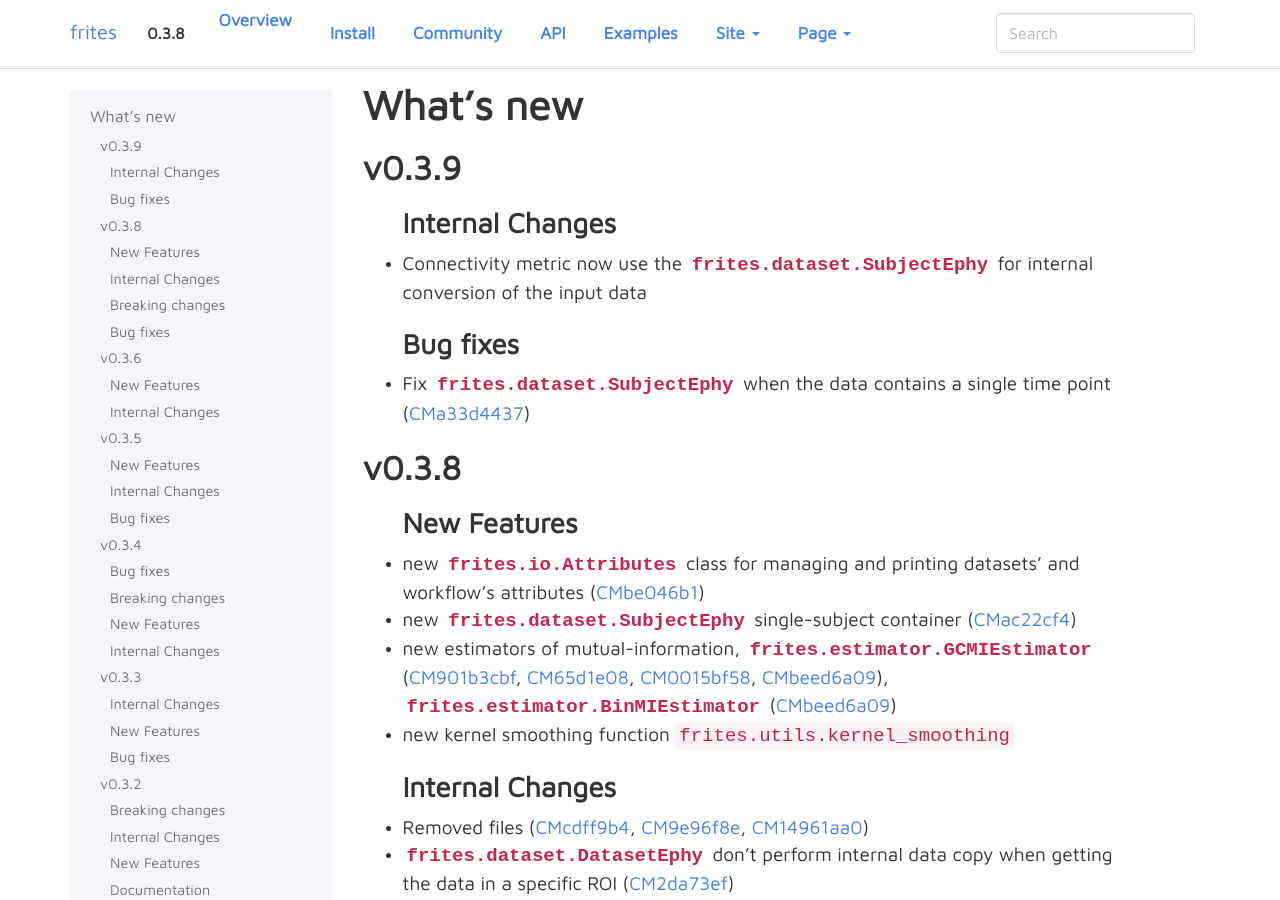
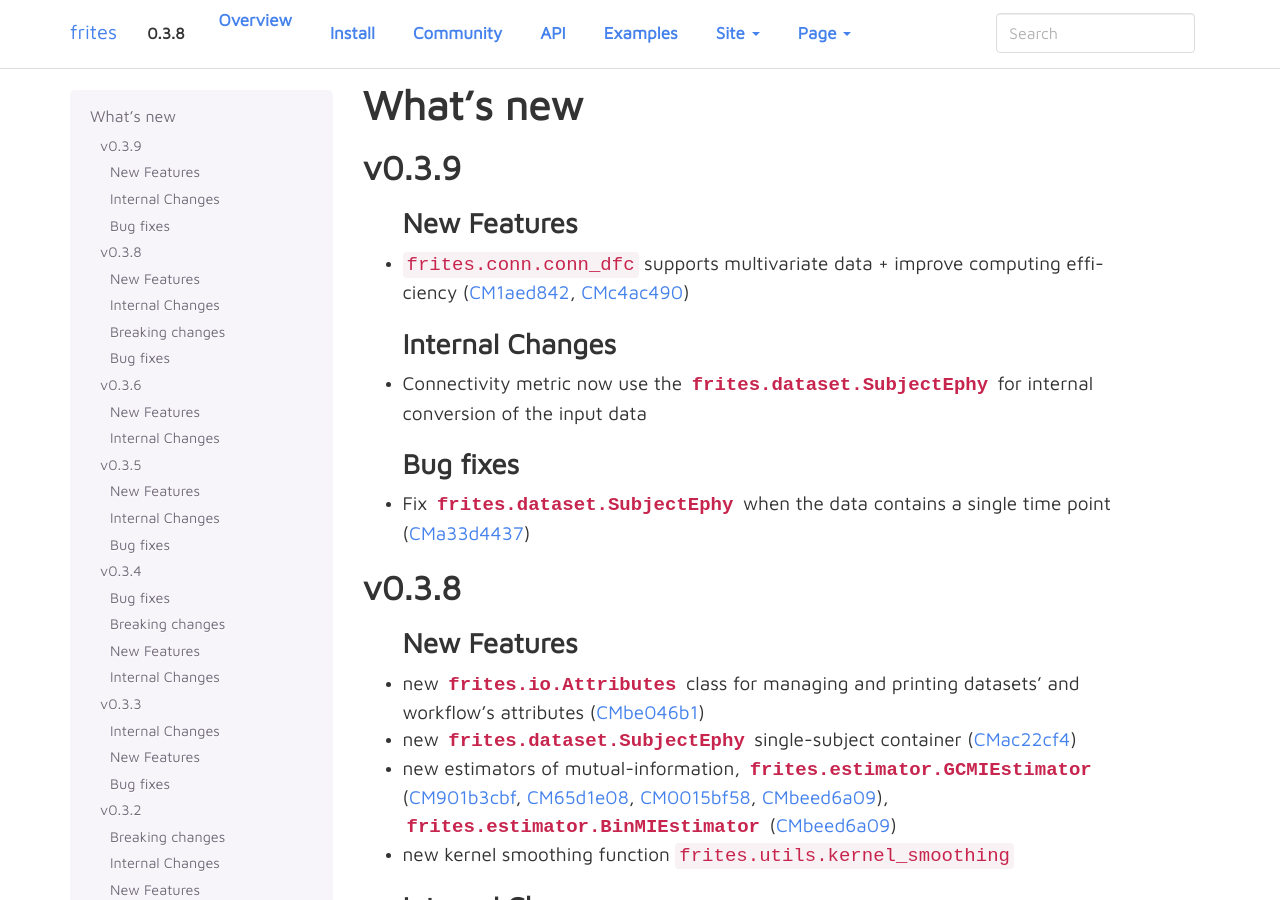
Before and after one commit to brainets/frites, a Sphinx documentation site: the page built from docs/source/whatsnew.rst, in a window 1280 px wide and 900 px high. Built offline with Sphinx 7.4.7, drawn with Linux system fonts in a browser that asks for light colours; pages that are not in the unit, such as notebooks, are missing from menus; cross-references to code outside the pages are shown as plain code.

Commit message:
update whatsnew

```diff
--- a/docs/source/whatsnew.rst
+++ b/docs/source/whatsnew.rst
@@ -5,6 +5,10 @@ What's new
 
 v0.3.9
 ------
+
+New Features
+++++++++++++
+* :py:`frites.conn.conn_dfc` supports multivariate data + improve computing efficiency (:commit:`1aed842`, :commit:`c4ac490`)
 
 Internal Changes
 ++++++++++++++++
```
